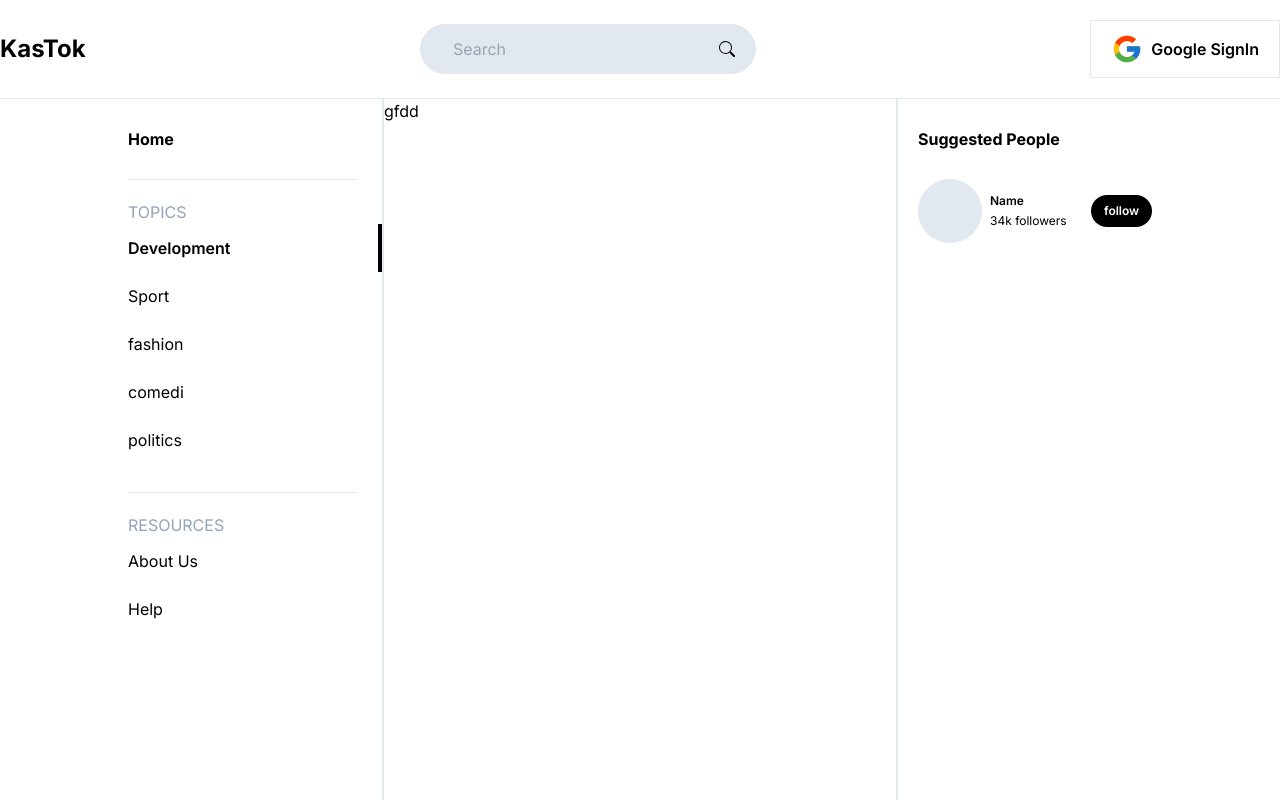
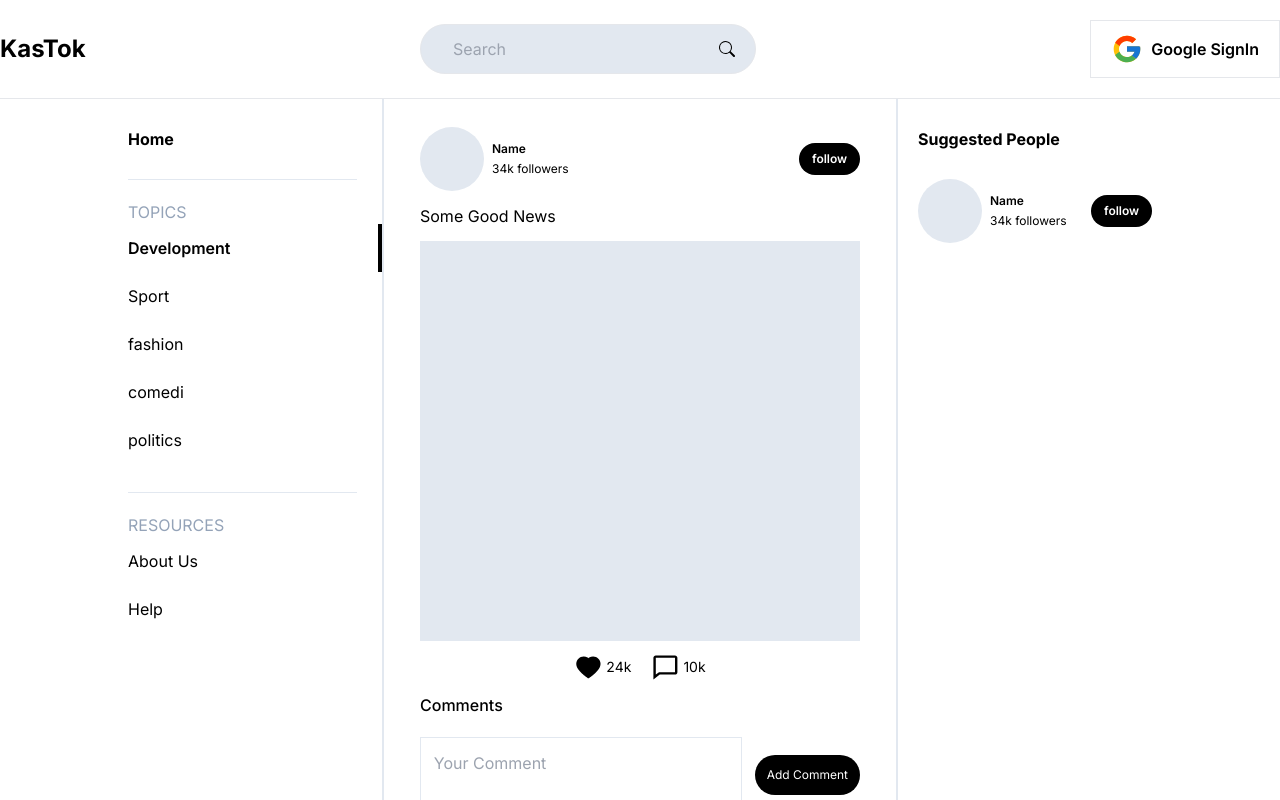
Before and after one commit to kasongo-mavetya-emmanuel/nextjs-video-social-media, a Next.js app in the folder frontend-kas-tok/: page / in a window 1280 px wide. Built offline with nearby package versions, Linux system fonts and the light colour scheme.

Commit message:
content section and post added

```diff
--- a/frontend-kas-tok/app/components/Content.tsx
+++ b/frontend-kas-tok/app/components/Content.tsx
@@ -1,7 +1,61 @@
+import PersonListTile from "./PersonListTile";
+import { AiFillHeart, AiOutlineHeart } from "react-icons/ai";
+import { BiComment, BiSolidComment } from "react-icons/bi";
+import { AiOutlinePlus } from "react-icons/ai";
+
 export default function Content() {
   return (
-    <div className="flex-1 ">
-      <h2>gfdd</h2>
+    <div className="flex-1 overflow-scroll">
+      <ul>
+        <li className="mx-9 my-7">
+          <PersonListTile />
+          <h2 className="my-[0.8rem]">Some Good News</h2>
+          <div className="w-full h-[50vh] bg-slate-200"></div>
+          <div className="flex gap-5 py-3 justify-center">
+            <div className="flex gap-[0.2rem] items-center">
+              <AiFillHeart size={"1.8rem"} />
+              <p className="text-sm">24k</p>
+            </div>
+            <div className="flex gap-[0.2rem] items-center">
+              <BiComment size={"1.8rem"} />
+              <p className="text-sm">10k</p>
+            </div>
+          </div>
+          <h3 className="font-medium">Comments</h3>
+          <div className="flex items-center py-5 border-b-2 border-slate-200 gap-[0.8rem]">
+            <textarea
+              placeholder="Your Comment"
+              name="Your Comment"
+              className="flex-1 py-[0.8rem] px-[0.8rem] focus:outline-none border border-slate-200"
+            ></textarea>
+            <div>
+              <button className="flex gap-[0.5rem] py-3 px-3 text-white bg-black rounded-full items-center text-xs">
+                Add Comment
+              </button>
+            </div>
+          </div>
+          <ul>
+            <li className="pt-9">
+              <h3 className="font-semibold text-sm mb-3">User Name</h3>
+              <p className="text-sm">
+                {" "}
+                Lorem ipsum dolor sit amet consectetur adipisicing elit. Aut
+                similique harum recusandae illo modi facilis ipsa assumenda
+                necessitatibus obcaecati molestias voluptatum.{" "}
+              </p>
+            </li>
+            <li className="pt-9">
+              <h3 className="font-semibold text-sm mb-3">User Name</h3>
+              <p className="text-sm">
+                {" "}
+                Lorem ipsum dolor sit amet consectetur adipisicing elit. Aut
+                similique harum recusandae illo modi facilis ipsa assumenda
+                necessitatibus obcaecati molestias voluptatum.{" "}
+              </p>
+            </li>
+          </ul>
+        </li>
+      </ul>
     </div>
   );
 }
--- a/frontend-kas-tok/app/components/People.tsx
+++ b/frontend-kas-tok/app/components/People.tsx
@@ -1,21 +1,12 @@
+import PersonListTile from "./PersonListTile";
+
 export default function People() {
   return (
     <div className="basis-1/4 border-l-2 border-slate-200 pt-7 pl-5">
       <h2 className="font-bold">Suggested People</h2>
       <ul className="pt-7">
-        <li className="flex items-center">
-          <div className="flex-1 flex gap-[0.5rem]">
-            <div className="w-[4rem] h-[4rem] rounded-full bg-slate-200"></div>
-            <div className="flex flex-col gap-[0.3rem] justify-center">
-              <h4 className="text-xs font-semibold">Name</h4>
-              <p className="text-xs">34k followers</p>
-            </div>
-          </div>
-          <div>
-            <button className="text-xs font-semibold bg-black text-white px-[0.8rem] rounded-full py-[0.5rem]">
-              follow
-            </button>
-          </div>
+        <li className="w-full">
+          <PersonListTile />
         </li>
       </ul>
     </div>
--- /dev/null
+++ b/frontend-kas-tok/app/components/PersonListTile.tsx
@@ -0,0 +1,18 @@
+export default function PersonListTile() {
+  return (
+    <div className="flex items-center">
+      <div className="flex-1 flex gap-[0.5rem]">
+        <div className="w-[4rem] h-[4rem] rounded-full bg-slate-200"></div>
+        <div className="flex flex-col gap-[0.3rem] justify-center">
+          <h4 className="text-xs font-semibold">Name</h4>
+          <p className="text-xs">34k followers</p>
+        </div>
+      </div>
+      <div>
+        <button className="text-xs font-semibold bg-black text-white px-[0.8rem] rounded-full py-[0.5rem]">
+          follow
+        </button>
+      </div>
+    </div>
+  );
+}
```
